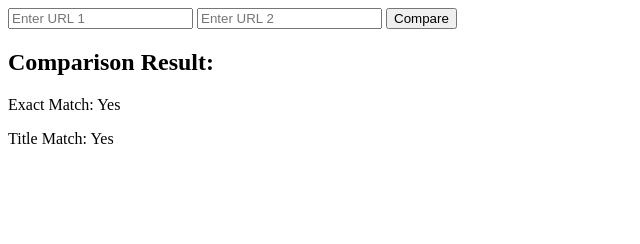
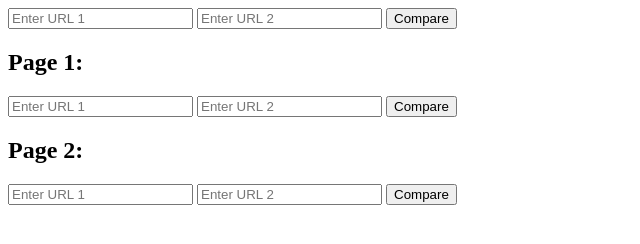
Before and after one commit to mrdc48/cralwpagedata, a plain HTML site: page index.html in a window 1280 px wide. Both pictures are taken after a click on the button "Compare". Shown: the whole page, without its empty margins (0-640 px from the left). Drawn offline with Linux system fonts and the light colour scheme.

Commit message:
Update index.html

```diff
--- a/index.html
+++ b/index.html
@@ -25,27 +25,14 @@
           response2.text()
         ]);
 
-        // Basic comparison: Check for exact match
-        const isExactMatch = text1 === text2;
+        // Display the content of both pages
+        document.getElementById('result').innerHTML = `
+          <h2>Page 1:</h2>
+          <div>${text1}</div>
 
-        // More advanced comparison: Compare specific elements (e.g., titles, headings)
-        // You can use a library like Cheerio for more precise parsing and comparison
-        // Here's a simplified example using plain JavaScript:
-        const parser = new DOMParser();
-        const doc1 = parser.parseFromString(text1, 'text/html');
-        const doc2 = parser.parseFromString(text2, 'text/html');
-
-        const title1 = doc1.querySelector('title').textContent;
-        const title2 = doc2.querySelector('title').textContent;
-
-        const isTitleMatch = title1 === title2;
-
-        // Display the comparison results
-        document.getElementById('result').innerHTML = `
-          <h2>Comparison Result:</h2>
-          <p>Exact Match: ${isExactMatch ? 'Yes' : 'No'}</p>
-          <p>Title Match: ${isTitleMatch ? 'Yes' : 'No'}</p>
-          `;
+          <h2>Page 2:</h2>
+          <div>${text2}</div>
+        `;
       } catch (error) {
         console.error('Error:', error);
         document.getElementById('result').innerHTML = 'An error occurred.';
```
